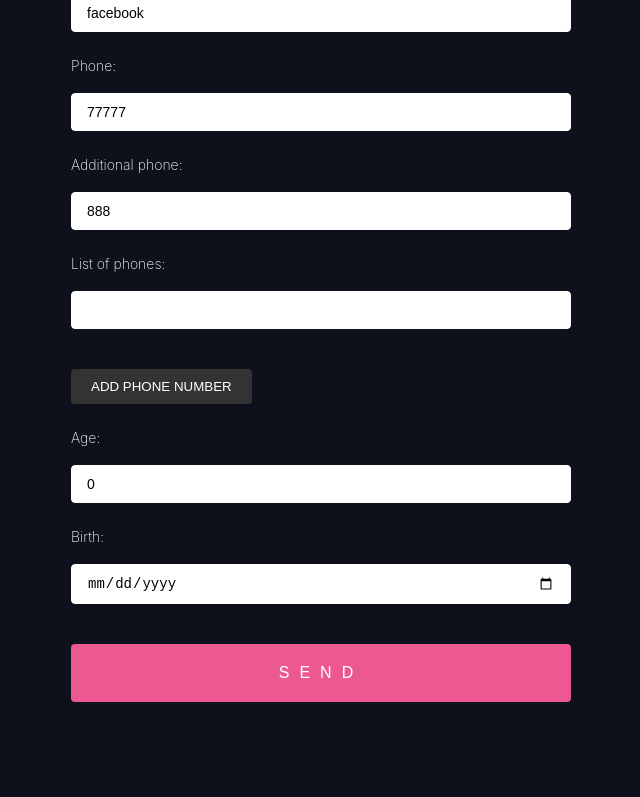
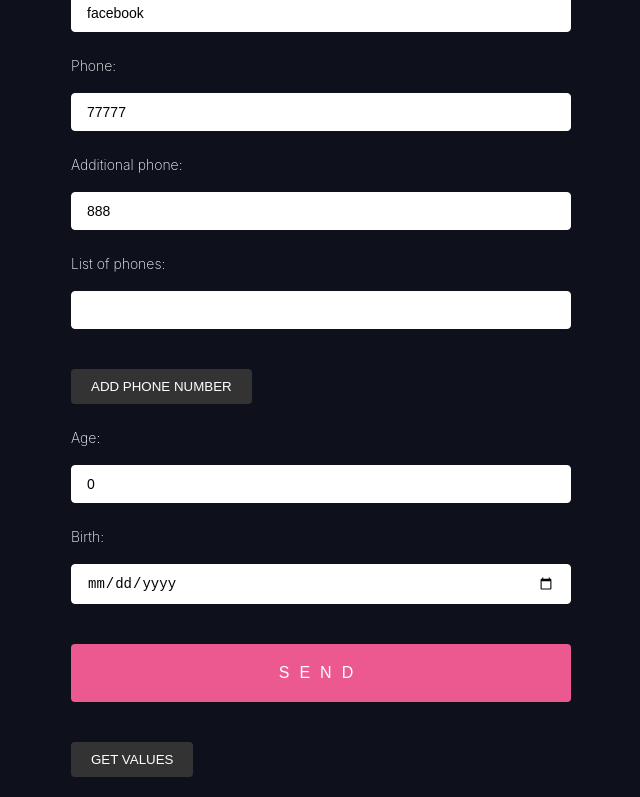
Before and after one commit to 124c4a11/ReactHookForm-Examples-ReactJS-TypeScript, a React (Vite) app: page / in a window 1280 px wide. Shown: the part 463-1260 px from the top of the page, without its empty margins (319-959 px from the left). Before the commit the page ends 1185 px from the top, so only its background shows below. Built offline with nearby package versions, Linux system fonts and the light colour scheme.

Commit message:
BaseForm: get field values

```diff
--- a/src/components/BaseForm.tsx
+++ b/src/components/BaseForm.tsx
@@ -19,7 +19,8 @@ interface IData {
 }
 
 export function BaseForm() {
-  const { register, control, handleSubmit, formState, watch } = useForm<IData>({
+  const { register, control, handleSubmit, formState, watch, getValues } =
+    useForm<IData>({
       defaultValues: {
         // or function
         username: "Username",
@@ -51,6 +52,9 @@ export function BaseForm() {
   }, [watch]);
 
   const onSubmit = (data: IData) => console.log(data);
+
+  const onGetValues = () =>
+    console.log(getValues(["username", "socials.twitter"]));
 
   return (
     <>
@@ -175,6 +179,9 @@ export function BaseForm() {
         {errors.birth?.message && <p>{errors.birth?.message}</p>}
 
         <button type="submit">Send</button>
+        <button type="button" onClick={onGetValues}>
+          Get values
+        </button>
       </form>
       <DevTool control={control} />
     </>
```
Lines whose indentation alone changed are shown as unchanged.
